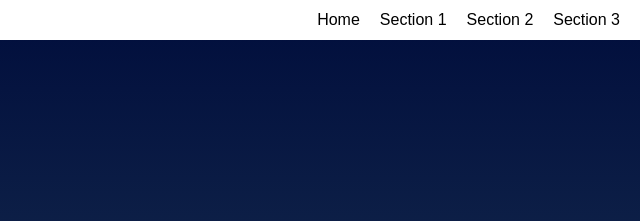
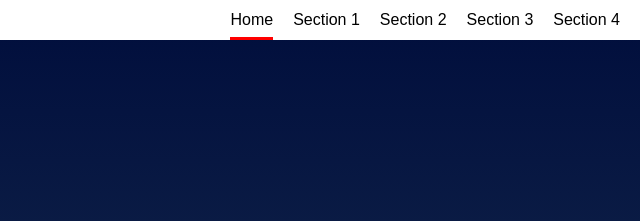
Before and after one commit to sfy1299/front-end-developer-project3-landing-page, a plain HTML site: page index.html in a window 1280 px wide. Both pictures are taken after a click on the item "Home". Shown: the top 221 px of the page, 640-1280 px from the left. Drawn offline with Linux system fonts and the light colour scheme.

Commit message:
changes made:add new section, make the link active state.

```diff
--- a/css/styles.css
+++ b/css/styles.css
@@ -209,8 +209,16 @@ header {
 }
 
 header .navbar__menu li {
-  height: 40px;
+  height: 37px;
   margin-right: 20px;
+}
+
+header .navbar__menu li:hover {
+  cursor: pointer;
+}
+
+header .navbar__menu li.active {
+  border-bottom: 3px solid red;
 }
 
 header .navbar__menu li a {
--- a/index.html
+++ b/index.html
@@ -50,6 +50,14 @@
         <p>Aliquam a convallis justo. Vivamus venenatis, erat eget pulvinar gravida, ipsum lacus aliquet velit, vel luctus diam ipsum a diam. Cras eu tincidunt arcu, vitae rhoncus purus. Vestibulum fermentum consectetur porttitor. Suspendisse imperdiet porttitor tortor, eget elementum tortor mollis non.</p>
       </div>
     </section>
+    <section id="section4" data-nav="Section 4">
+      <div class="landing__container">
+        <h2>Section 4</h2>
+        <p>Lorem ipsum dolor sit amet, consectetur adipiscing elit. Morbi fermentum metus faucibus lectus pharetra dapibus. Suspendisse potenti. Aenean aliquam elementum mi, ac euismod augue. Donec eget lacinia ex. Phasellus imperdiet porta orci eget mollis. Sed convallis sollicitudin mauris ac tincidunt. Donec bibendum, nulla eget bibendum consectetur, sem nisi aliquam leo, ut pulvinar quam nunc eu augue. Pellentesque maximus imperdiet elit a pharetra. Duis lectus mi, aliquam in mi quis, aliquam porttitor lacus. Morbi a tincidunt felis. Sed leo nunc, pharetra et elementum non, faucibus vitae elit. Integer nec libero venenatis libero ultricies molestie semper in tellus. Sed congue et odio sed euismod.</p>
+
+        <p>Aliquam a convallis justo. Vivamus venenatis, erat eget pulvinar gravida, ipsum lacus aliquet velit, vel luctus diam ipsum a diam. Cras eu tincidunt arcu, vitae rhoncus purus. Vestibulum fermentum consectetur porttitor. Suspendisse imperdiet porttitor tortor, eget elementum tortor mollis non.</p>
+      </div>
+    </section>
   </main>
   <footer class="page__footer">
     <p>&copy Udacity</p>
--- a/js/app.js
+++ b/js/app.js
@@ -28,15 +28,27 @@ const section3 = document.getElementById('section3');
  * Start Helper Functions
  *
  */
+function addActiveClass(item) {
+  nav.querySelectorAll('li').forEach((i) => {
+    i.setAttribute('class', '');
+  });
+
+  item.setAttribute('class', 'active');
+}
+
 function createHomeItem() {
   const listItem = document.createElement('li');
   const itemLink = document.createElement('a');
   const itemLinkText = document.createTextNode('Home');
 
+  listItem.setAttribute('id', 'home');
+  listItem.setAttribute('class', 'active');
   itemLink.appendChild(itemLinkText);
   listItem.appendChild(itemLink);
 
   listItem.addEventListener('click', () => {
+    addActiveClass(listItem);
+
     window.scrollTo({
       top: 0,
       behavior: 'smooth',
@@ -56,6 +68,7 @@ function createListItem(num) {
   listItem.appendChild(itemLink);
 
   listItem.addEventListener('click', () => {
+    addActiveClass(listItem);
     window.scrollTo({
       top: sectionOffset,
       behavior: 'smooth',
@@ -74,7 +87,13 @@ function createListItem(num) {
 const homeItem = createHomeItem();
 nav.appendChild(homeItem);
 
-for (let i = 1; i < 4; i++) {
+// Scroll to the top when reload
+window.scrollTo({
+  top: 0,
+  behavior: 'smooth',
+});
+
+for (let i = 1; i < 5; i++) {
   const listItem = createListItem(i);
   nav.appendChild(listItem);
 }
```
